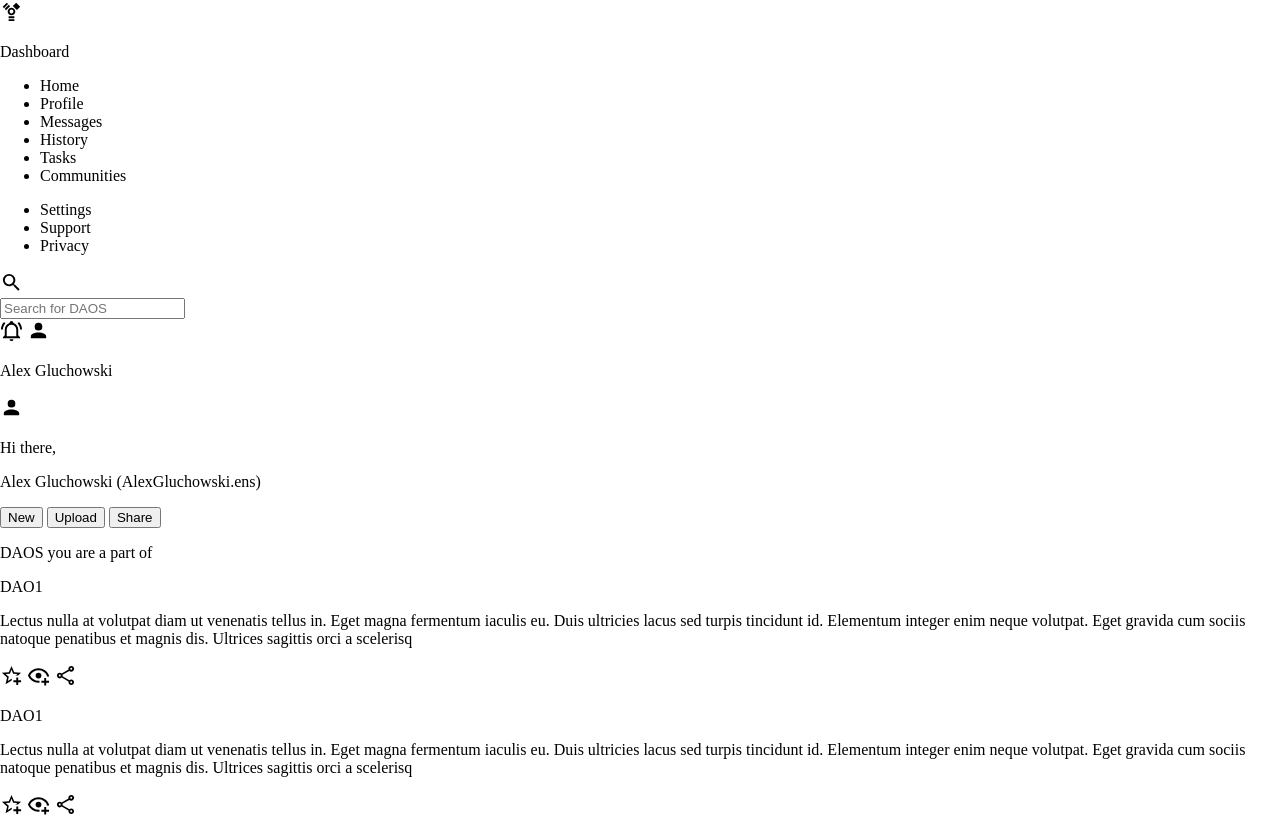
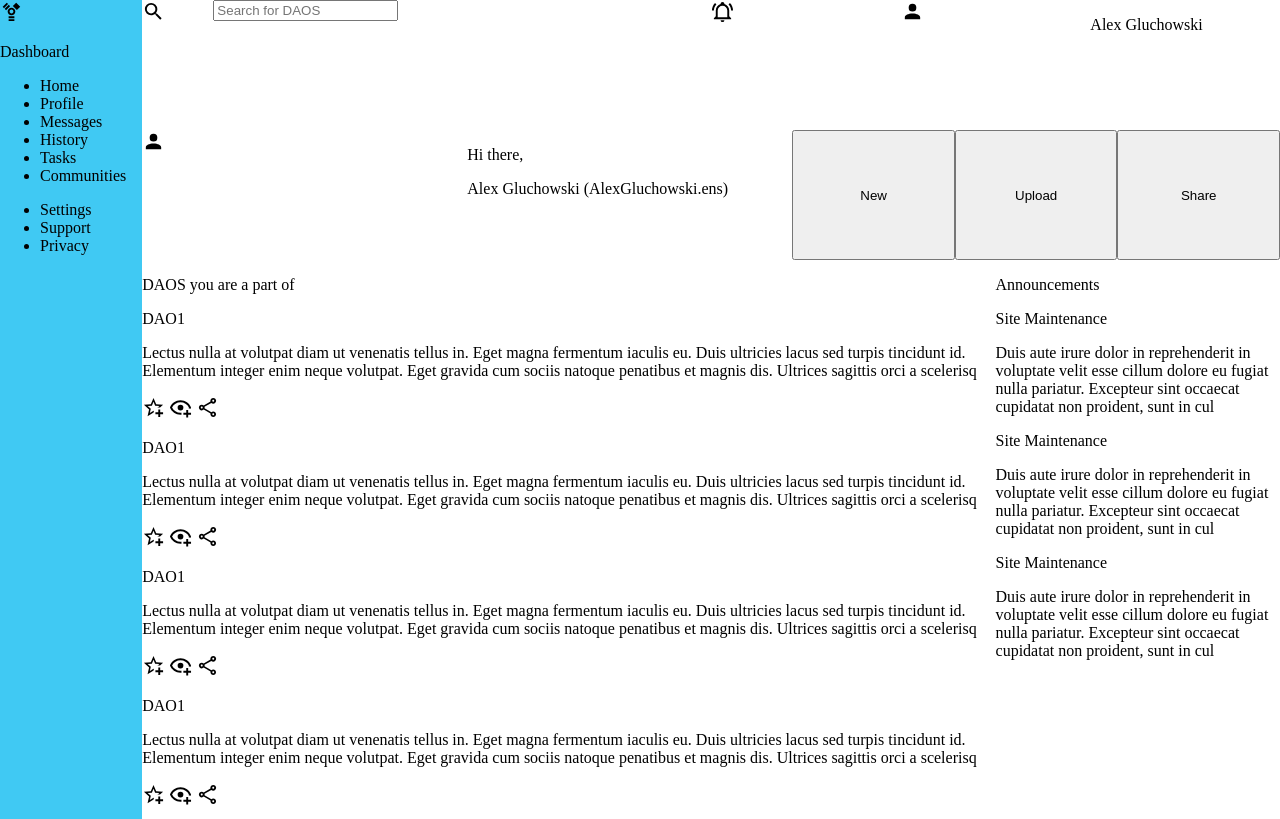
Before and after one commit to evolF35/Grid_Dashboard_Odin, a plain HTML site: page index.html in a window 1280 px wide. Shown: the top 819 px of the page. Drawn offline with Linux system fonts and the light colour scheme.

Commit message:
Finished main format of website

```diff
--- a/index.html
+++ b/index.html
@@ -15,6 +15,8 @@
 
 
 <body>
+
+<div id="mainGrid">
 
     <div id="sidebar">
         <img src="./img/firewire.svg" alt="firewire">
@@ -37,27 +39,41 @@
 
     </div>
 
+<div id="secGrid">
+
     <div id="header">
         <div class="tophead">
+            <div>
+                <div class="search">
             <img src="./img/magnify.svg" alt="magnifying glass">
                 <form id="searchForm">
                     <input type="search" id="query" name="q" placeholder="Search for DAOS" >
                 </form>
+                </div>
+            </div>
+            <div class="notifications">
             <img src="./img/bell-ring-outline.svg" alt="a ringing bell">
             <img src="./img/account.svg" alt="person">
             <p> Alex Gluchowski </p>
         </div>
+        </div>
 
         <div class="bottomhead">
+            <div class="profile">
             <img src="./img/account.svg" alt="person">
+        <div class="greeting">
             <p>Hi there,</p>
             <p> Alex Gluchowski (AlexGluchowski.ens) </p>
+        </div>
+            </div>
 
             <button> New </button>
             <button> Upload </button>
             <button> Share </button>
         </div>
     </div>
+
+<div id="contentGrid">
 
     <div id="Projects">
         <p> DAOS you are a part of </p>
@@ -156,9 +172,11 @@
 
     </div>
 
+</div>
 
+</div>
 
-
+</div>
 
 
 </body>
--- a/styles.css
+++ b/styles.css
@@ -8,3 +8,63 @@ body{
 img {
     max-height: 23px;
 }
+
+#mainGrid{
+    display: grid;
+    grid-template-columns: 1fr 8fr;
+}
+
+#sidebar{
+    grid-row: 1/10;
+}
+
+#secGrid{
+    display: grid;
+    grid-template-rows: 1fr 5fr;
+}
+
+#header{
+    display: grid;
+    grid-template-rows: 1fr 1fr;
+}
+
+.tophead{
+    display: grid;
+    grid-template-columns: 1fr 1fr;
+}
+
+.search{
+    display: grid;
+    grid-template-columns: 1fr 7fr;
+}
+
+.notifications{
+    display: grid;
+    grid-template-columns: 4fr 4fr 4fr;
+}
+
+.bottomhead{
+    display: grid;
+    grid-template-columns: 4fr 1fr 1fr 1fr;
+}
+
+.profile {
+    display: grid;
+    grid-template-columns: 1fr 1fr;
+}
+
+#contentGrid{
+    display: grid;
+    grid-template-columns: 3fr 1fr;
+}
+
+#Trending{
+    grid-column: 2;
+    grid-row: 2;
+}
+
+
+
+#sidebar{
+    background-color: rgb(64, 201, 243);
+}
```
